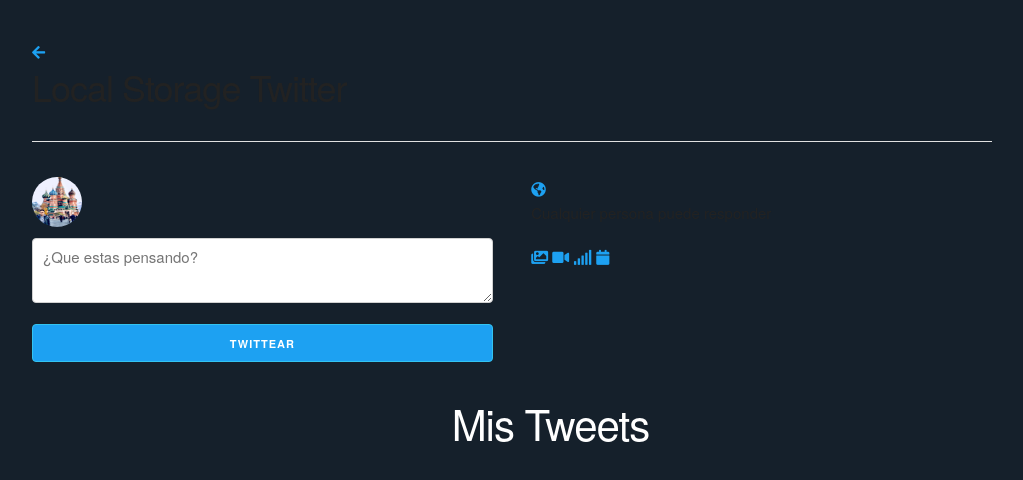
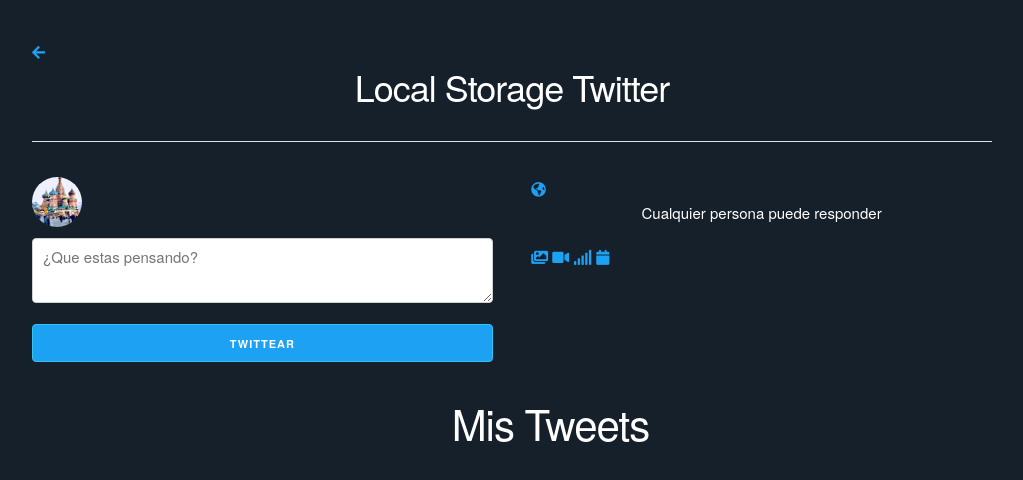
Before and after one commit to napsterh/JSM-LocalStorageTwitter, a plain HTML site: page index.html in a window 1280 px wide. Shown: the whole page, without its empty margins (128-1151 px from the left). Drawn offline with Linux system fonts and the light colour scheme.

Commit message:
cambios color titulos

```diff
--- a/assets/css/custom.css
+++ b/assets/css/custom.css
@@ -52,6 +52,16 @@
     background-color: #1DA1F2 !important;
 }
 
+.container h3 {
+    color: #FFFFFF;
+    text-align: center;
+}
+
+.container h6 {
+    color: #FFFFFF;
+    text-align: center;
+}
+
 @media screen and (max-width: 480px){
 
 
```
